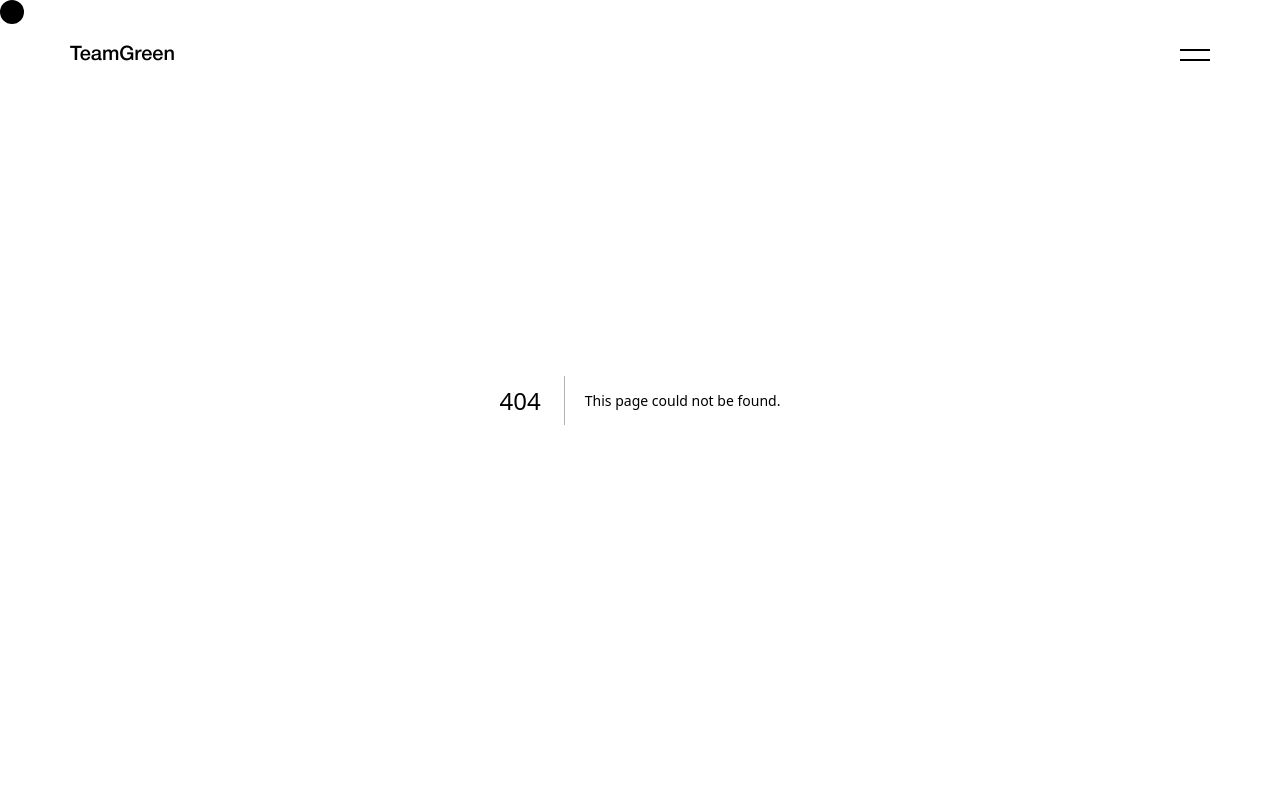
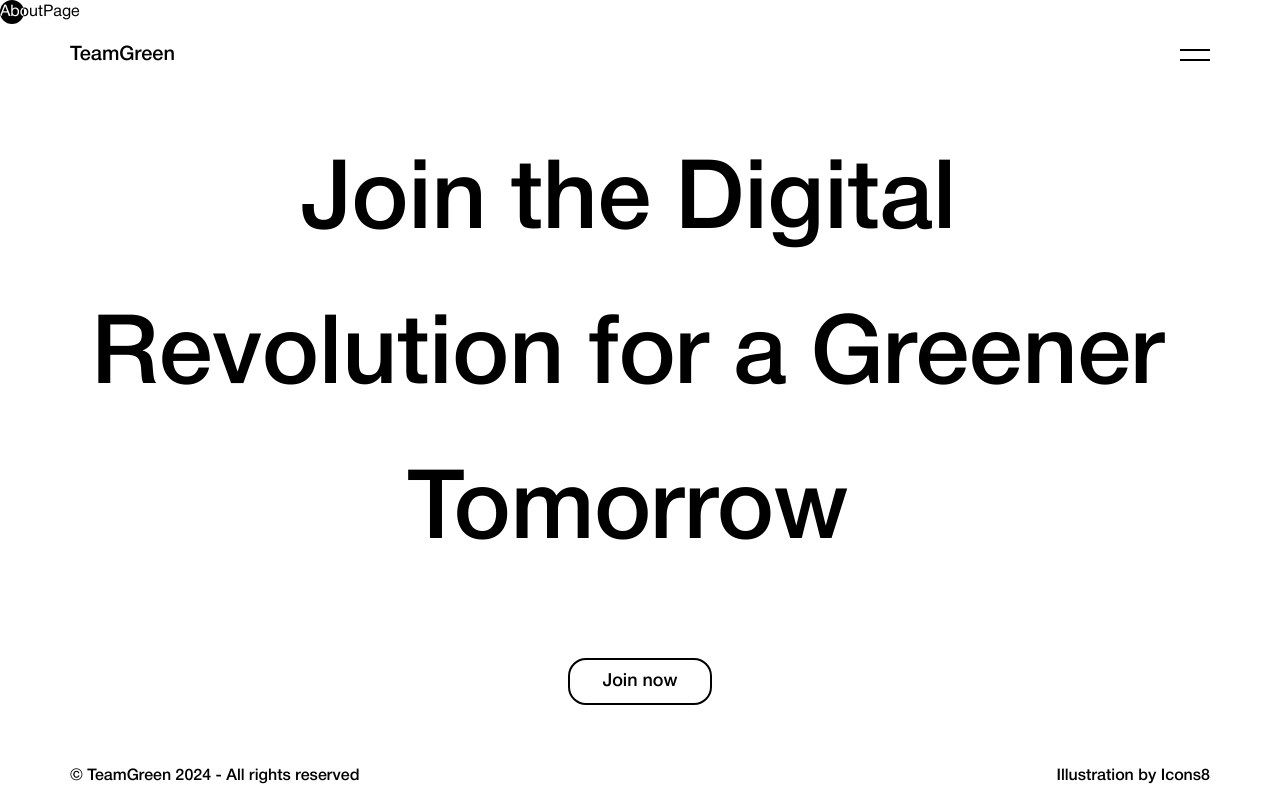
Before and after one commit to farkhanmhd/teamgreen, a Next.js app: page /about in a window 1280 px wide. Before the commit this address had no page. Shown: the top 800 px of the page. Built offline with nearby package versions, Linux system fonts and the light colour scheme.

Commit message:
added about folder

```diff
--- /dev/null
+++ b/src/app/about/page.js
@@ -0,0 +1,5 @@
+const AboutPage = () => {
+  return <main className="bg-white">AboutPage</main>;
+};
+
+export default AboutPage;
```
